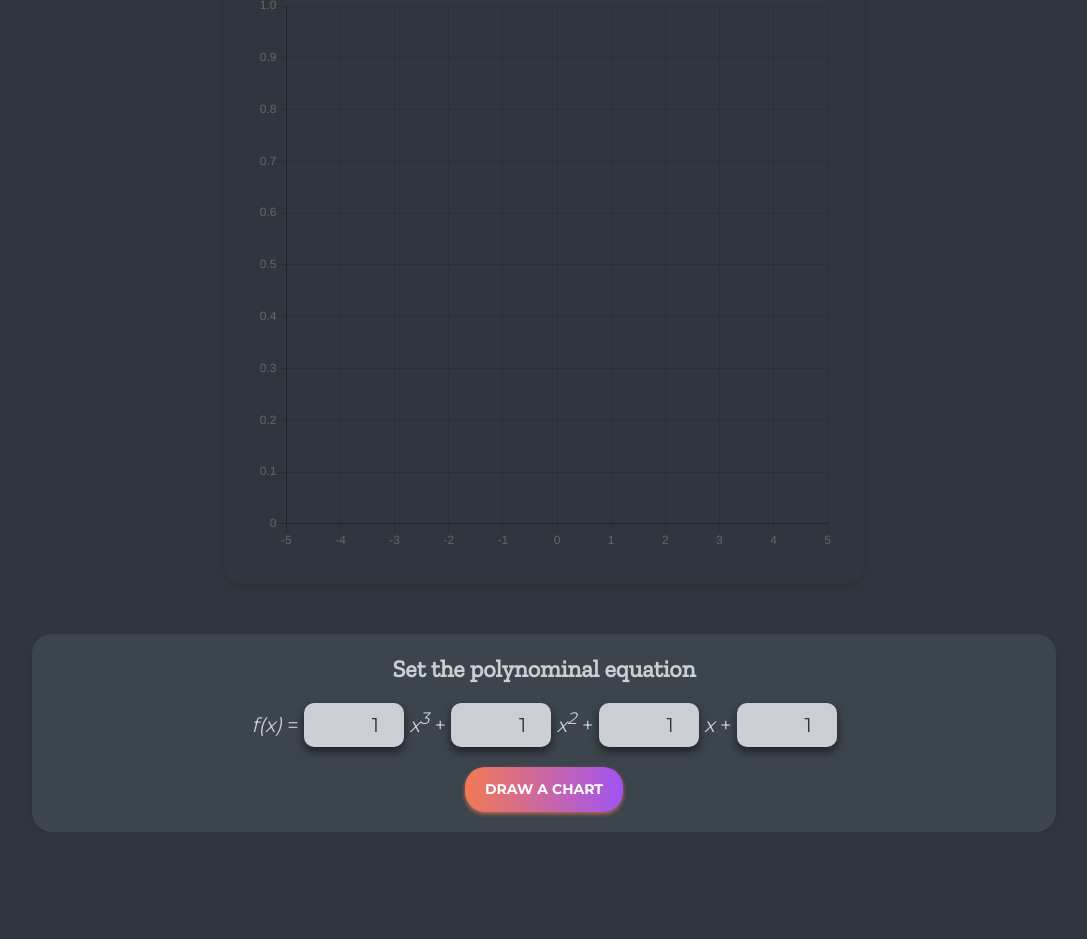
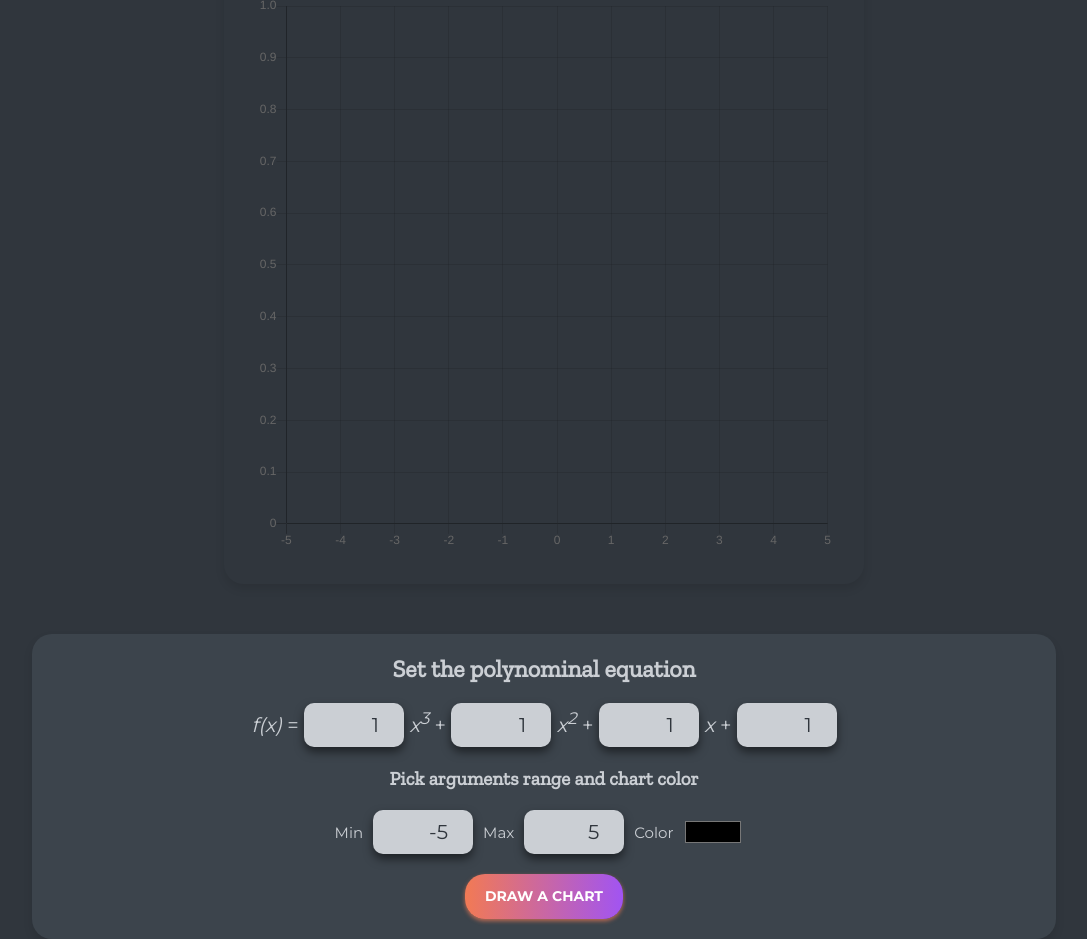
Before and after one commit to jakubfiglak/chart.js---test, a website built with Parcel: page index.html in a window 1280 px wide. Shown: the part 180-1119 px from the top of the page, without its empty margins (96-1183 px from the left). Before the commit the page ends 1012 px from the top, so only its background shows below. Built offline with nearby package versions, Linux system fonts and the light colour scheme.

Commit message:
Create UI for picking arguments range and chart color

```diff
--- a/index.html
+++ b/index.html
@@ -18,49 +18,40 @@
         <p class="equation">
           <var>f(x)</var>
           =
+          <input type="number" class="number" step="0.1" value="1" required />
+          <var>x<sup>3</sup></var>
+          +
+          <input type="number" class="number" step="0.1" value="1" required />
+          <var>x<sup>2</sup></var>
+          +
+          <input type="number" class="number" step="0.1" value="1" required />
+          <var>x</var>
+          +
+          <input type="number" class="number" step="0.1" value="1" required />
+        </p>
+        <h4>Pick arguments range and chart color</h4>
+        <div class="setup">
+          <label class="label" for="rangeMin">Min</label>
           <input
+            name="rangeMin"
             type="number"
-            name="a"
-            id="a"
-            class="number"
-            step="0.1"
-            value="1"
+            class="range"
+            step="1"
+            value="-5"
             required
           />
-          <var>x<sup>3</sup></var>
-          +
+          <label class="label" for="rangeMax">Max</label>
           <input
+            name="rangeMax"
             type="number"
-            name="b"
-            id="b"
-            class="number"
-            step="0.1"
-            value="1"
+            class="range"
+            step="1"
+            value="5"
             required
           />
-          <var>x<sup>2</sup></var>
-          +
-          <input
-            type="number"
-            name="c"
-            id="c"
-            class="number"
-            step="0.1"
-            value="1"
-            required
-          />
-          <var>x</var>
-          +
-          <input
-            type="number"
-            name="d"
-            id="d"
-            class="number"
-            step="0.1"
-            value="1"
-            required
-          />
-        </p>
+          <label for="color" class="label">Color</label>
+          <input type="color" name="color" id="color" class="color" />
+        </div>
         <input
           type="submit"
           class="btn btn-primary"
--- a/js/index.js
+++ b/js/index.js
@@ -79,6 +79,7 @@ function drawChart(e) {
     label: newLabel,
     borderColor: '#f27a54',
   };
+
   myChart.update({
     duration: 800,
     easing: 'easeOutBounce',
--- a/scss/_mixins.scss
+++ b/scss/_mixins.scss
@@ -4,3 +4,16 @@
   justify-content: center;
   align-items: center;
 }
+
+@mixin input-number {
+  font-size: 2rem;
+  font-family: $primary-font;
+  color: $dark-color;
+  background: $light-gray;
+  text-align: right;
+  border: 0;
+  width: 10rem;
+  padding: 1rem;
+  border-radius: 1rem;
+  box-shadow: 0px 5px 10px rgba(0, 0, 0, 0.5);
+}
--- a/scss/main.scss
+++ b/scss/main.scss
@@ -32,16 +32,7 @@
       margin: 2rem 0;
 
       .number {
-        font-size: 2rem;
-        font-family: $primary-font;
-        color: $dark-color;
-        background: $light-gray;
-        text-align: right;
-        border: 0;
-        width: 10rem;
-        padding: 1rem;
-        border-radius: 1rem;
-        box-shadow: 0px 5px 10px rgba(0, 0, 0, 0.5);
+        @include input-number;
 
         &:focus {
           outline: 0;
@@ -49,4 +40,29 @@
       }
     }
   }
+
+  .setup {
+    margin: 2rem 0;
+    display: flex;
+    justify-content: space-between;
+    align-items: center;
+
+    .label {
+      font-size: 1.5rem;
+    }
+
+    .range {
+      @include input-number;
+      margin: 0 1rem;
+    }
+
+    .color {
+      border: 0;
+      outline: 0;
+      background: none;
+      width: 6rem;
+      height: 3rem;
+      margin: 0 1rem;
+    }
+  }
 }
```
Also changed, not shown: dist/index.html, 4 other files.
